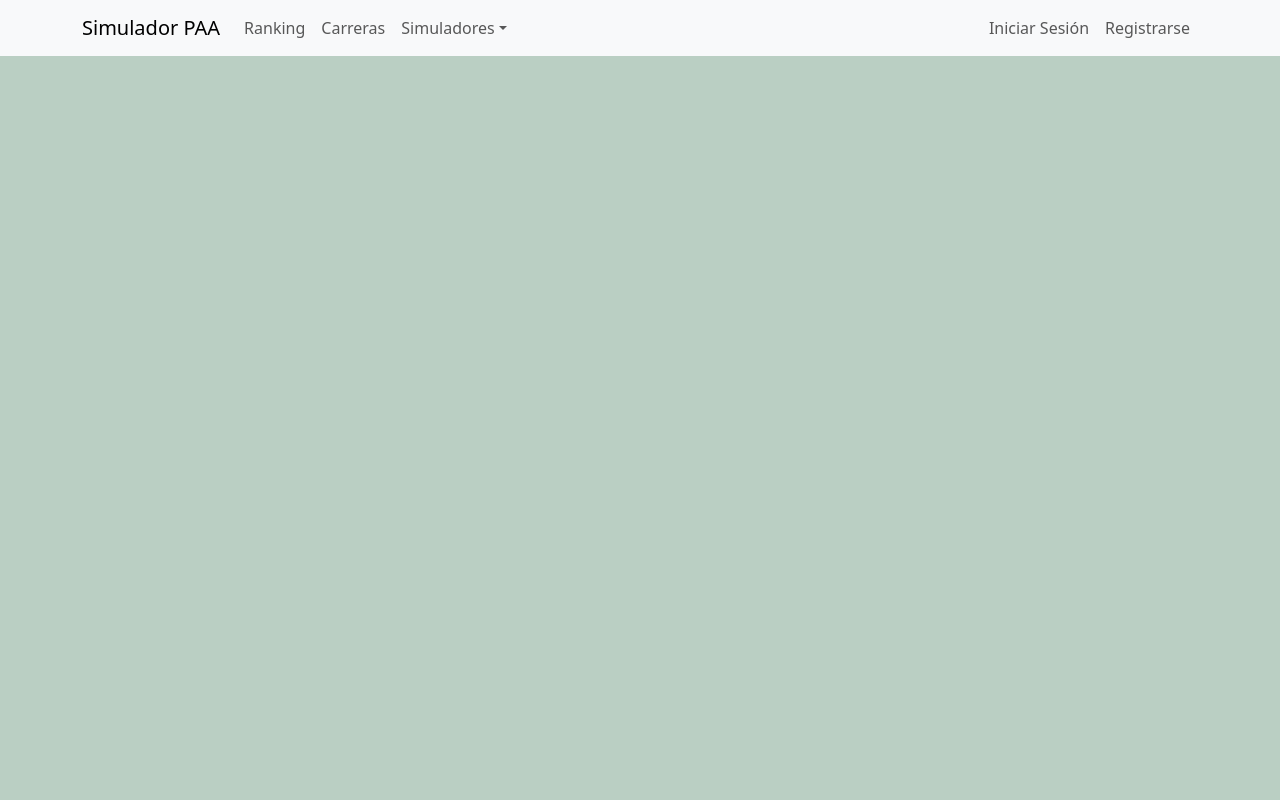
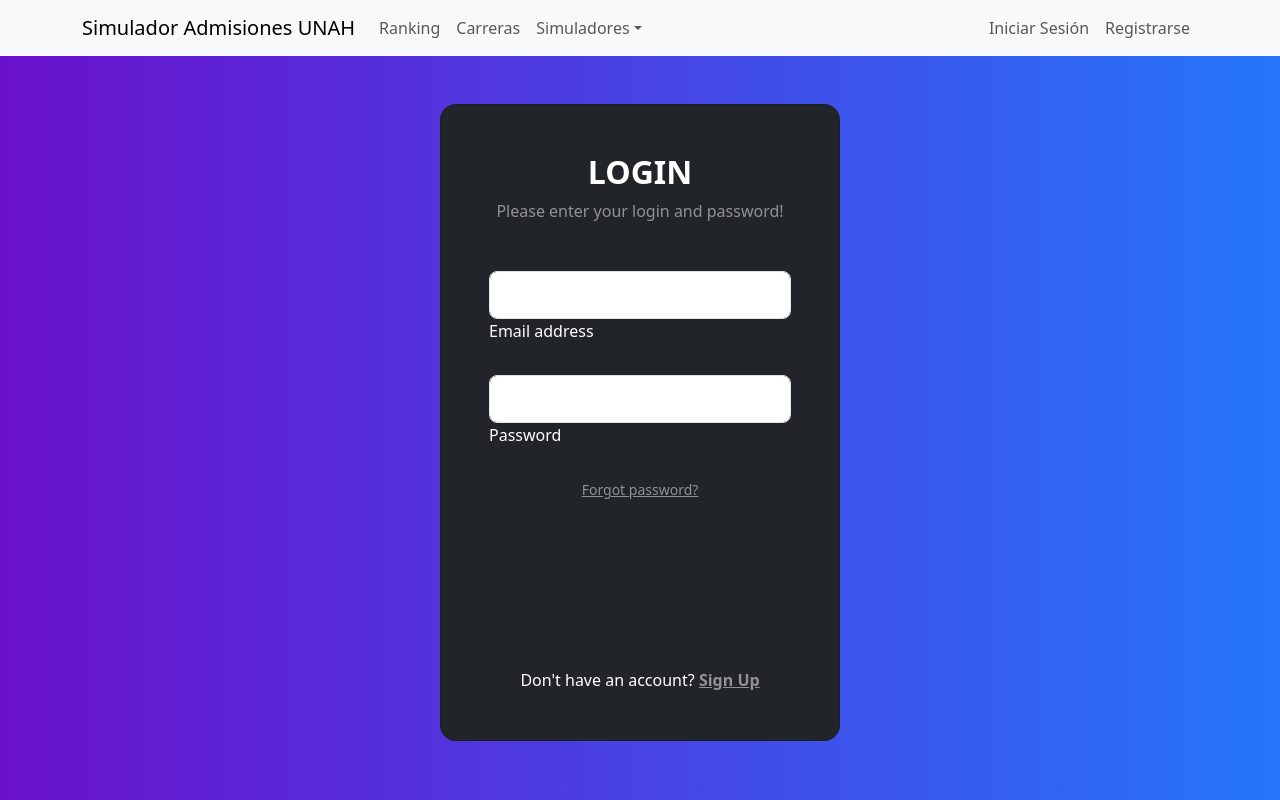
Before and after one commit to JorgeML01/simulador-examen-paa, a React (Create React App) app in the folder simulador-examen-paa-app/: page /login in a window 1280 px wide. Built offline with nearby package versions, Linux system fonts and the light colour scheme.

Commit message:
login component

```diff
--- a/simulador-examen-paa-app/package.json
+++ b/simulador-examen-paa-app/package.json
@@ -7,6 +7,7 @@
     "@testing-library/react": "^13.4.0",
     "@testing-library/user-event": "^13.5.0",
     "bootstrap": "^5.3.2",
+    "mdb-react-ui-kit": "^6.3.0",
     "react": "^18.2.0",
     "react-bootstrap": "^2.9.0",
     "react-dom": "^18.2.0",
--- a/simulador-examen-paa-app/public/index.html
+++ b/simulador-examen-paa-app/public/index.html
@@ -24,9 +24,9 @@
       work correctly both with client-side routing and a non-root public URL.
       Learn how to configure a non-root public URL by running `npm run build`.
     -->
-    <title>React App</title>
+    <title>Simulador Admisiones UNAH</title>
   </head>
-  <body style="background-color: rgb(186, 207, 195)">
+  <body>
     <!-- Yo añadí esto.-->
     <noscript>You need to enable JavaScript to run this app.</noscript>
     <div id="root"></div>
--- a/simulador-examen-paa-app/src/App.js
+++ b/simulador-examen-paa-app/src/App.js
@@ -1,5 +1,6 @@
 import NavigationBar from "./components/Navbar";
 import { BrowserRouter as Router, Routes, Route } from "react-router-dom";
+import Login from "./pages/Login";
 import "./styles.css";
 
 function App() {
@@ -7,7 +8,7 @@
     <Router>
       <NavigationBar />
       <Routes>
-        <Route path="/login" element={""} />
+        <Route path="/login" element={<Login />} />
         <Route path="/registro" element={""} />
         <Route path="/ranking" element={""} />
         <Route path="/carreras" element={""} />
--- /dev/null
+++ b/simulador-examen-paa-app/src/components/LoginForm/LoginForm.jsx
@@ -0,0 +1,99 @@
+import "./styles.css";
+import {
+  MDBBtn,
+  MDBContainer,
+  MDBRow,
+  MDBCol,
+  MDBCard,
+  MDBCardBody,
+  MDBInput,
+  MDBIcon,
+} from "mdb-react-ui-kit";
+
+function LoginForm() {
+  return (
+    <MDBContainer fluid>
+      <MDBRow className="d-flex justify-content-center align-items-center h-100">
+        <MDBCol col="12">
+          <MDBCard
+            className="bg-dark text-white my-5 mx-auto"
+            style={{ borderRadius: "1rem", maxWidth: "400px" }}
+          >
+            <MDBCardBody className="p-5 d-flex flex-column align-items-center mx-auto w-100">
+              <h2 className="fw-bold mb-2 text-uppercase">Login</h2>
+              <p className="text-white-50 mb-5">
+                Please enter your login and password!
+              </p>
+
+              <MDBInput
+                wrapperClass="mb-4 mx-5 w-100"
+                labelClass="text-white"
+                label="Email address"
+                id="formControlLg"
+                type="email"
+                size="lg"
+              />
+              <MDBInput
+                wrapperClass="mb-4 mx-5 w-100"
+                labelClass="text-white"
+                label="Password"
+                id="formControlLg"
+                type="password"
+                size="lg"
+              />
+
+              <p className="small mb-3 pb-lg-2">
+                <a class="text-white-50" href="#!">
+                  Forgot password?
+                </a>
+              </p>
+              <MDBBtn outline className="mx-2 px-5" color="white" size="lg">
+                Login
+              </MDBBtn>
+
+              <div className="d-flex flex-row mt-3 mb-5">
+                <MDBBtn
+                  tag="a"
+                  color="none"
+                  className="m-3"
+                  style={{ color: "white" }}
+                >
+                  <MDBIcon fab icon="facebook-f" size="lg" />
+                </MDBBtn>
+
+                <MDBBtn
+                  tag="a"
+                  color="none"
+                  className="m-3"
+                  style={{ color: "white" }}
+                >
+                  <MDBIcon fab icon="twitter" size="lg" />
+                </MDBBtn>
+
+                <MDBBtn
+                  tag="a"
+                  color="none"
+                  className="m-3"
+                  style={{ color: "white" }}
+                >
+                  <MDBIcon fab icon="google" size="lg" />
+                </MDBBtn>
+              </div>
+
+              <div>
+                <p className="mb-0">
+                  Don't have an account?{" "}
+                  <a href="#!" class="text-white-50 fw-bold">
+                    Sign Up
+                  </a>
+                </p>
+              </div>
+            </MDBCardBody>
+          </MDBCard>
+        </MDBCol>
+      </MDBRow>
+    </MDBContainer>
+  );
+}
+
+export default LoginForm;
--- /dev/null
+++ b/simulador-examen-paa-app/src/components/LoginForm/index.js
@@ -0,0 +1,2 @@
+import LoginForm from "./LoginForm";
+export default LoginForm;
--- /dev/null
+++ b/simulador-examen-paa-app/src/components/LoginForm/styles.css
@@ -0,0 +1,18 @@
+body {
+  /* fallback for old browsers */
+  background-color: #6a11cb;
+
+  /* Chrome 10-25, Safari 5.1-6 */
+  background: -webkit-linear-gradient(
+    to right,
+    rgba(106, 17, 203, 1),
+    rgba(37, 117, 252, 1)
+  );
+
+  /* W3C, IE 10+/ Edge, Firefox 16+, Chrome 26+, Opera 12+, Safari 7+ */
+  background: linear-gradient(
+    to right,
+    rgba(106, 17, 203, 1),
+    rgba(37, 117, 252, 1)
+  );
+}
--- a/simulador-examen-paa-app/src/components/Navbar/Navbar.jsx
+++ b/simulador-examen-paa-app/src/components/Navbar/Navbar.jsx
@@ -8,7 +8,7 @@
   return (
     <Navbar collapseOnSelect expand="lg" className="bg-body-tertiary">
       <Container>
-        <Navbar.Brand href="/">Simulador PAA</Navbar.Brand>
+        <Navbar.Brand href="/">Simulador Admisiones UNAH</Navbar.Brand>
         <Navbar.Toggle aria-controls="responsive-navbar-nav" />
         <Navbar.Collapse id="responsive-navbar-nav">
           <Nav className="me-auto">
--- /dev/null
+++ b/simulador-examen-paa-app/src/pages/Login/Login.jsx
@@ -0,0 +1,14 @@
+import "./styles.css";
+import LoginForm from "../../components/LoginForm";
+
+function Login() {
+  return (
+    <div className="div-container-login">
+      <div className="div-login">
+        <LoginForm />
+      </div>
+    </div>
+  );
+}
+
+export default Login;
--- /dev/null
+++ b/simulador-examen-paa-app/src/pages/Login/index.js
@@ -0,0 +1,2 @@
+import Login from "./Login";
+export default Login;
--- /dev/null
+++ b/simulador-examen-paa-app/src/pages/Login/styles.css
@@ -0,0 +1,15 @@
+/* .div-login {
+  width: 50%;
+  margin: 0 auto;
+  margin-top: 5%;
+}
+
+.div-container-login {
+  display: flex;
+  background-color: rgb(14, 79, 71);
+  margin-top: 10%;
+  margin-bottom: 20%;
+  margin-right: 20%;
+  margin-left: 20%;
+  height: 200px;
+} */
```
Also changed, not shown: 1 other file (tests, documents, lock files or other folders).
